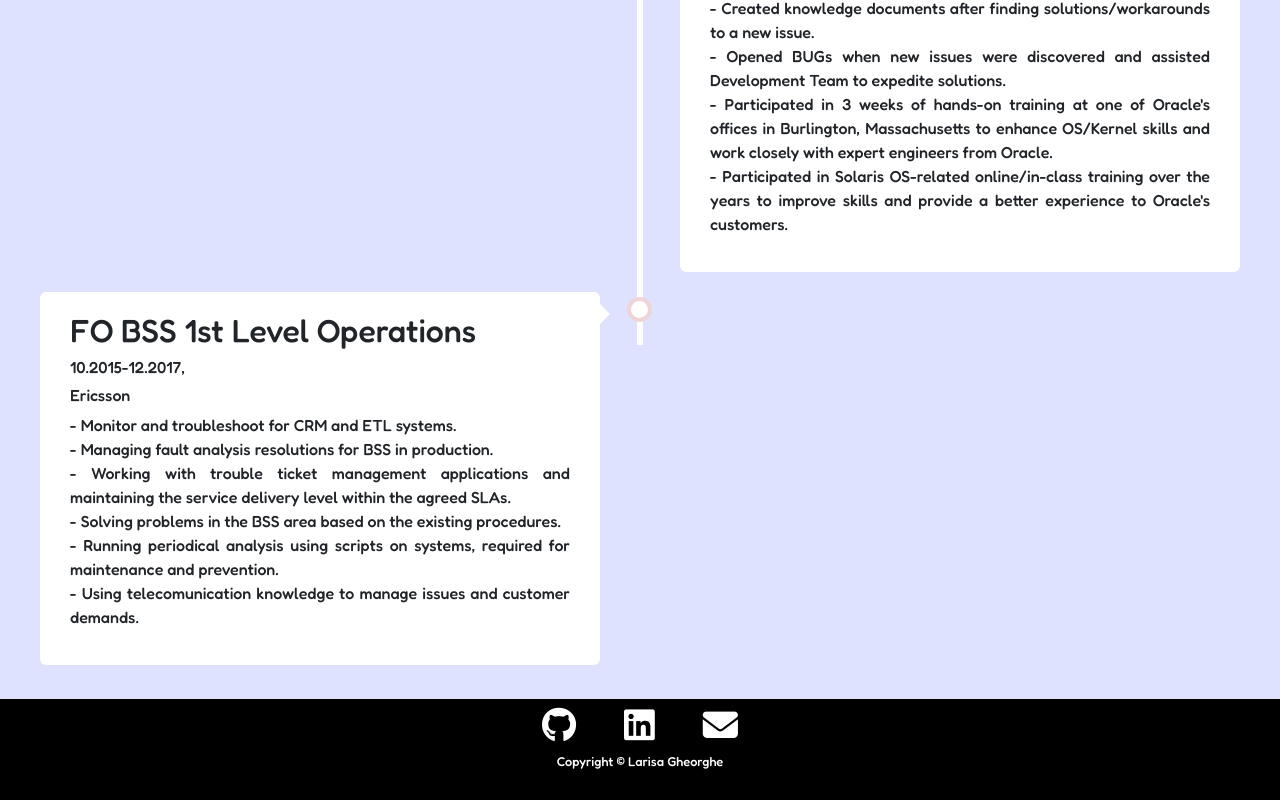
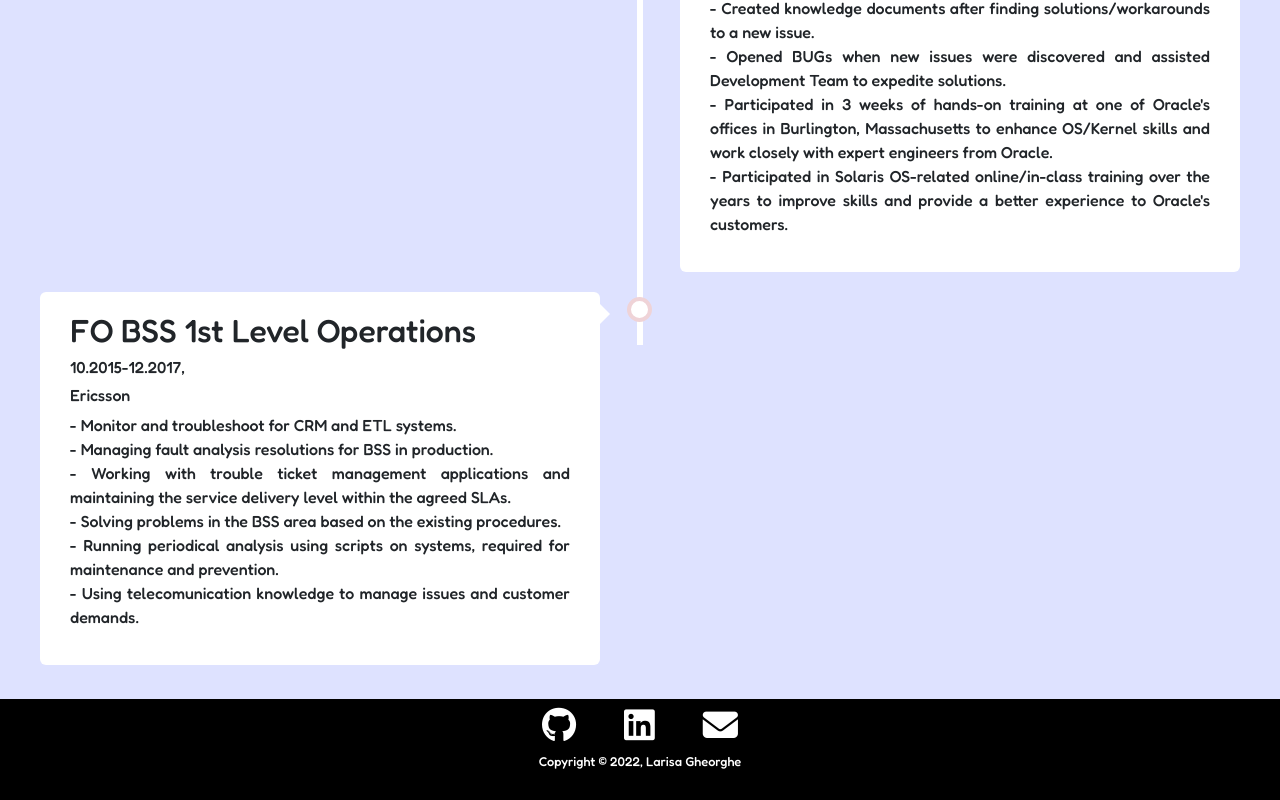
Before and after one commit to larisa-gheorghe/portfolio, a Vue app: page / in a window 1280 px wide. Shown: the part 3194-3994 px from the top of the page. Built offline with nearby package versions, Linux system fonts and the light colour scheme; the HTML template or start-up script is replaced by a standard one.

Commit message:
adding current year

```diff
--- a/src/components/EndSection.vue
+++ b/src/components/EndSection.vue
@@ -16,7 +16,7 @@
           </span>
       </div>
       <div class="text-center py-1">
-        <small>Copyright &copy; Larisa Gheorghe</small>
+        <small>Copyright &copy; 2022, Larisa Gheorghe</small>
       </div>
     </div>
   </footer>
```
